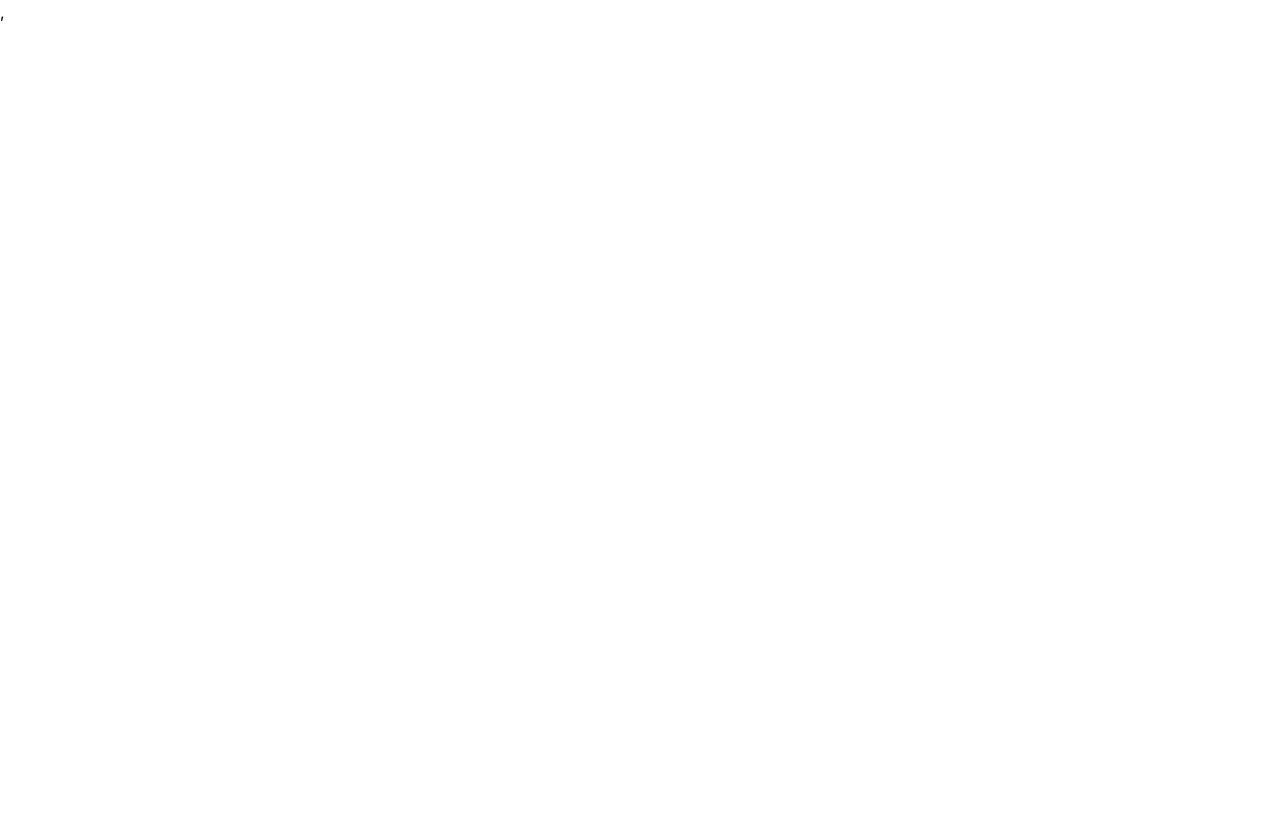
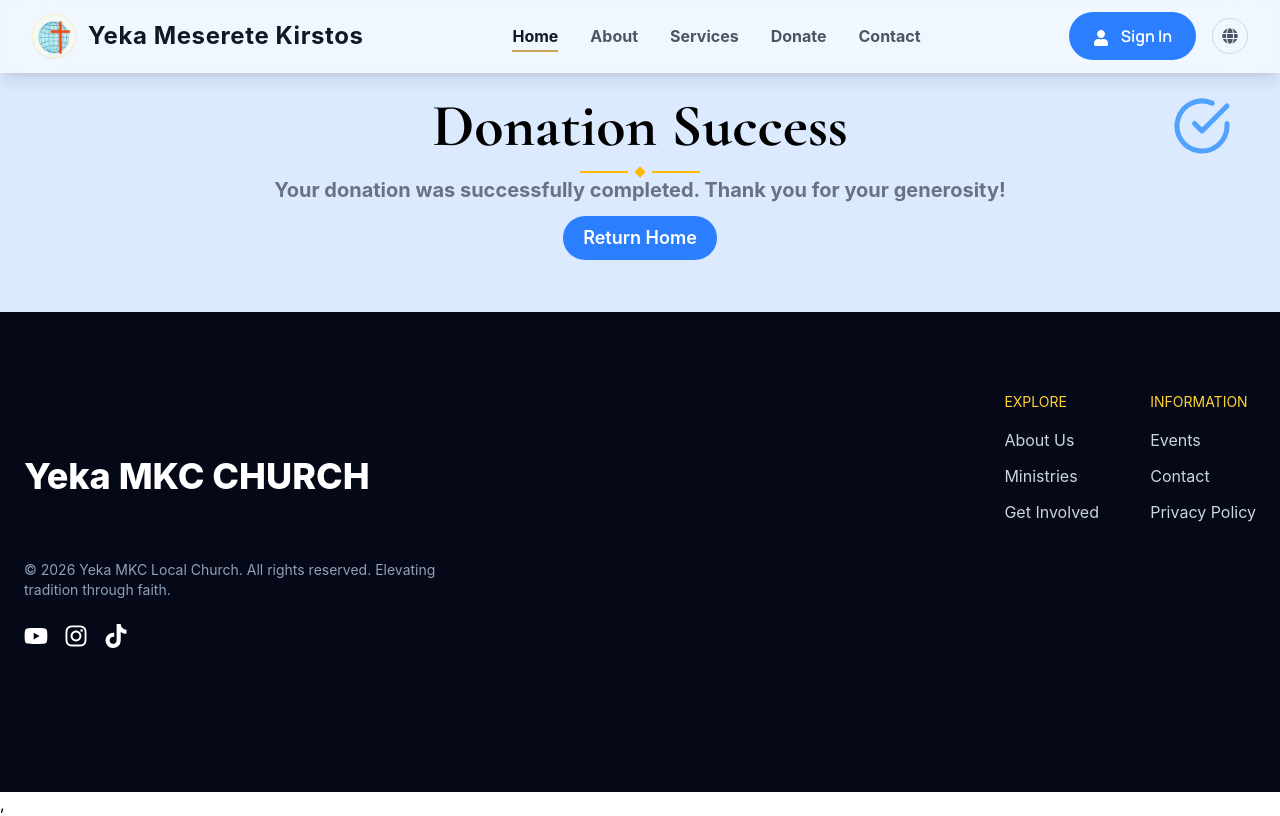
Before and after one commit to Paulos-g/Yeka-MKC, a React (Vite) app in the folder Frontend/: page /donation-success in a window 1280 px wide. Before the commit this address had no page. Built offline with nearby package versions, Linux system fonts and the light colour scheme.

Commit message:
Add donation success page to redirect after payment success

```diff
--- a/Frontend/package.json
+++ b/Frontend/package.json
@@ -15,7 +15,8 @@
     "react-dom": "^19.2.8",
     "react-icons": "^5.7.0",
     "react-router-dom": "^7.18.2",
-    "tailwindcss": "^4.3.3"
+    "tailwindcss": "^4.3.3",
+    "uuid": "^14.0.2"
   },
   "devDependencies": {
     "@babel/core": "^7.29.7",
--- a/Frontend/src/Components/Intro.tsx
+++ b/Frontend/src/Components/Intro.tsx
@@ -6,13 +6,25 @@ interface IntroProps {
   Header: ReactNode;
   Desc: ReactNode;
   Icon?: IconType;
+  IconAlign?: "center" | "right";
 }
-function IntroSection({ Header, Desc, Icon }: IntroProps) {
+function IntroSection({
+  Header,
+  Desc,
+  Icon,
+  IconAlign = "center",
+}: IntroProps) {
   return (
     <div>
-      <div className="bg-blue-100 w-screen h-78">
+      <div className="relative h-78 w-screen bg-blue-100">
         {Icon && (
-          <Icon className="text-6xl mx-auto mt-20 text-blue-400 -mb-13 " />
+          <Icon
+            className={
+              IconAlign === "right"
+                ? "absolute right-4 top-24 text-5xl text-blue-400 sm:right-12 sm:text-6xl"
+                : "mx-auto -mb-13 mt-20 text-6xl text-blue-400"
+            }
+          />
         )}
         <h1 className="text-6xl font-cormorant pt-24 text-center font-bold">
           {Header}
--- /dev/null
+++ b/Frontend/src/Pages/DonationSuccess.tsx
@@ -0,0 +1,35 @@
+import { Link } from "react-router-dom";
+import { FiCheckCircle } from "react-icons/fi";
+import Footer from "../Components/Footer";
+import IntroSection from "../Components/Intro";
+import Nav from "../Components/Navbar";
+
+function DonationSuccess() {
+  return (
+    <>
+      <Nav />
+      <IntroSection
+        Header="Donation Success"
+        Icon={FiCheckCircle}
+        IconAlign="right"
+        Desc={
+          <>
+            <span className="block !text-base sm:!text-xl">
+              Your donation was successfully completed. Thank you for your
+              generosity!
+            </span>
+            <Link
+              to="/"
+              className="mt-3 inline-flex items-center rounded-full bg-blue-500 px-5 py-2 text-base font-semibold text-white transition-colors hover:bg-[#B58F4D] sm:text-lg"
+            >
+              Return Home
+            </Link>
+          </>
+        }
+      />
+      <Footer />
+    </>
+  );
+}
+
+export default DonationSuccess;
--- a/Frontend/src/main.tsx
+++ b/Frontend/src/main.tsx
@@ -7,6 +7,7 @@ import Services from "./Pages/Service";
 import Donation from "./Pages/Donate";
 import { BrowserRouter, Route, Routes } from "react-router-dom";
 import Contact from "./Pages/Contact.tsx";
+import DonationSuccess from "./Pages/DonationSuccess.tsx";
 
 createRoot(document.getElementById("root")!).render(
   <StrictMode>
@@ -17,6 +18,7 @@ createRoot(document.getElementById("root")!).render(
         <Route path="/about" element={<About />} />
         <Route path="/services" element={<Services />} />
         <Route path="/donate" element={<Donation />} />
+        <Route path="/donation-success" element={<DonationSuccess />} />
         <Route path="/contact" element={<Contact />} />
       </Routes>
     </BrowserRouter>
```
Also changed, not shown: 2 other files (tests, documents, lock files or other folders).
